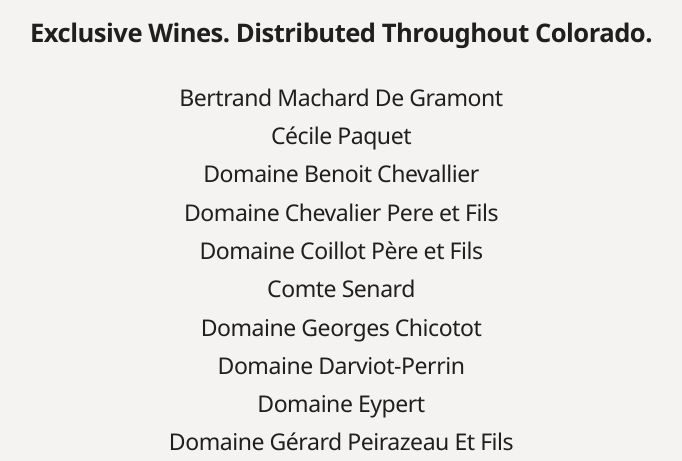
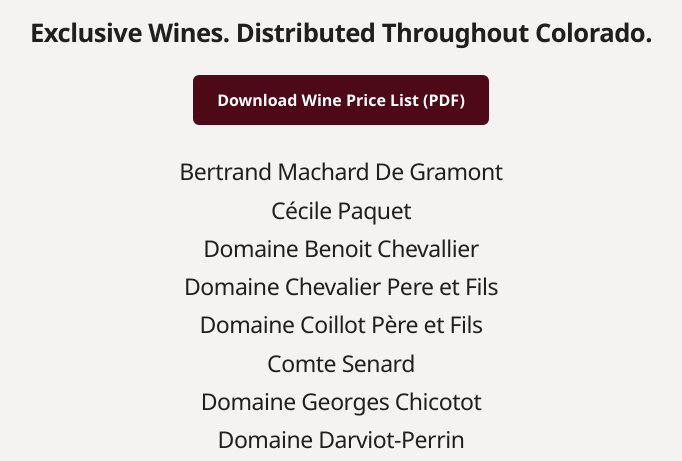
Before and after one commit to theraregrape/Wine-Price-List-HTML, a plain HTML site: page index.html in a window 1280 px wide. Shown: the part 335-796 px from the top of the page, without its empty margins (299-981 px from the left). Drawn offline with Linux system fonts and the light colour scheme.

Commit message:
Add a PDF download button to the brochure page

```diff
--- a/index.html
+++ b/index.html
@@ -126,6 +126,32 @@
             color: var(--ink);
         }
 
+        .pdf-download {
+            display: table;
+            margin: 24px auto 0;
+            padding: 12px 22px;
+            border: 2px solid var(--primary);
+            border-radius: 6px;
+            background: var(--primary);
+            color: #fff;
+            font-family: "Segoe UI", Arial, sans-serif;
+            font-size: 1rem;
+            font-weight: 600;
+            text-decoration: none;
+            transition: background-color 0.2s, color 0.2s;
+        }
+
+        .pdf-download:hover,
+        .pdf-download:focus-visible {
+            background: var(--primary-dark);
+            border-color: var(--primary-dark);
+        }
+
+        .pdf-download:focus-visible {
+            outline: 3px solid #b78a94;
+            outline-offset: 3px;
+        }
+
         .producer-list {
             max-width: 560px;
             margin: 30px auto 0;
@@ -202,6 +228,10 @@
 
         <div class="tagline">Exclusive Wines. Distributed Throughout Colorado.</div>
 
+        <a class="pdf-download" href="wine-price-list.pdf" download>
+            Download Wine Price List (PDF)
+        </a>
+
         <div class="producer-list" aria-label="Producer list">
             <span class="producer">Bertrand Machard De Gramont</span>
             <span class="producer">Cécile Paquet</span>
```
